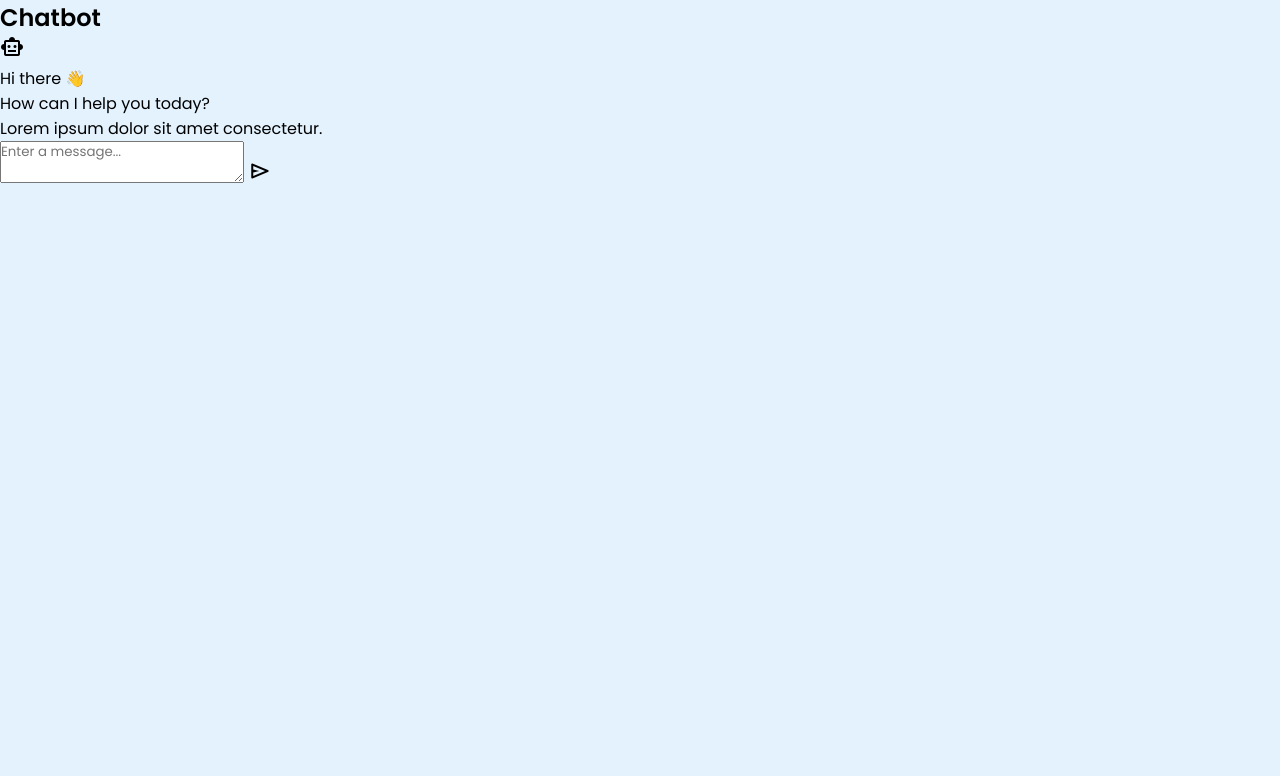
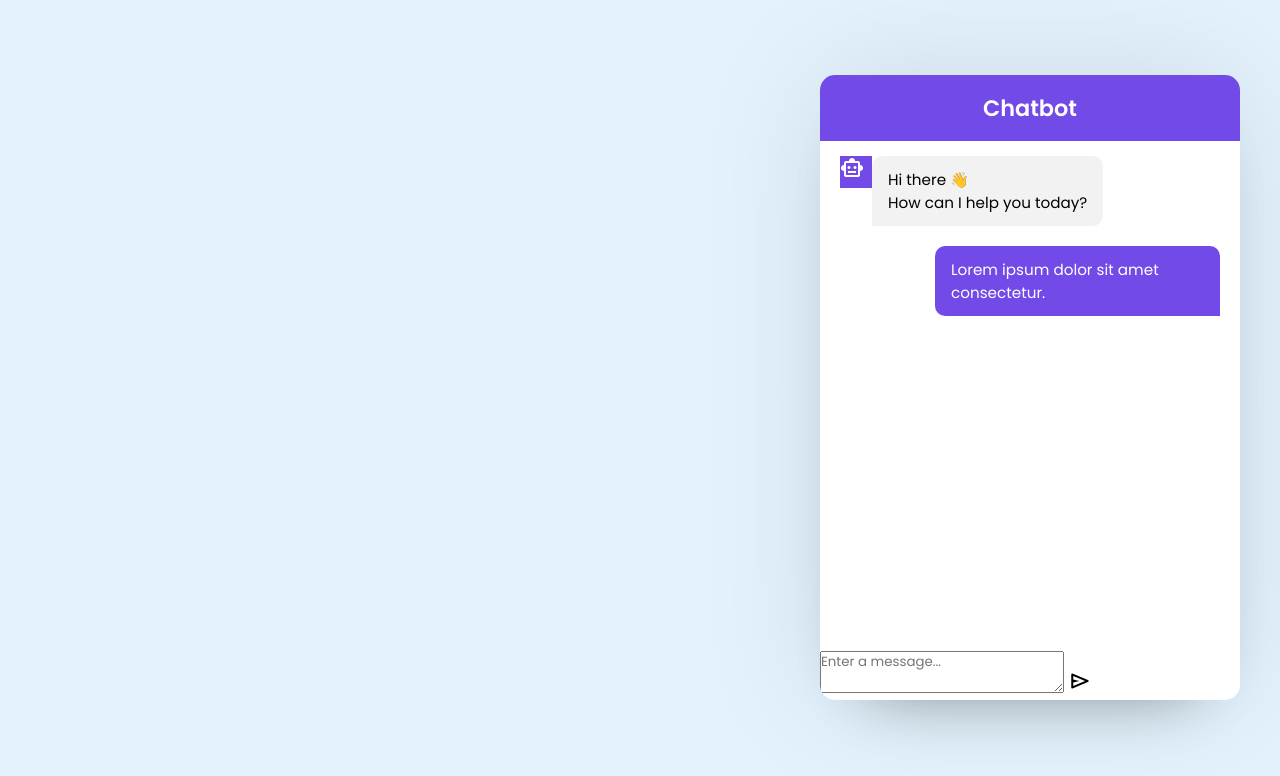
Before and after one commit to Khalidshv/Chatbot, a plain HTML site: page index.html in a window 1280 px wide. Drawn offline with nearby package versions, Linux system fonts and the light colour scheme.

Commit message:
Chatbot html and css ended

```diff
--- a/style.css
+++ b/style.css
@@ -9,3 +9,55 @@
 body {
   background: #E3F2FD;
 }
+.chatbot{
+    background: #fff;
+    width: 420px;
+    position: fixed;
+    overflow: hidden;
+    right: 40px;
+    bottom: 100px;
+    border-radius: 15px;
+    box-shadow: 0 0 128px 0 rgba(0,0,0,0.1),
+              0 32px 64px -48px rgba(0,0,0,0.5);
+}
+.chatbot header{
+    background: #724ae8;
+    padding: 16px 0px;
+    text-align: center;
+}
+.chatbot header h2{
+    color: #fff;
+    font-size: 1.4rem;
+}
+.chatbot .chatbox{
+    height: 510px;
+    overflow: hidden;
+    padding: 15px 20px 70px;
+}
+.chatbox .chat{
+    display: flex;
+}
+.chatbox .incoming span{
+    height: 32px;
+    width: 32px;
+    color: #fff;
+    background: #724ae8;
+}
+
+.chatbox .outgoing{
+    justify-content: flex-end;
+    margin: 20px 0;
+}
+.chatbox .chat p{
+    background: #724ae8;
+    color: #fff;
+    max-width: 75%;
+    font-size: 0.95rem;
+    border-radius: 10px 10px 0 10px;
+    padding: 12px 16px;
+}
+.chatbox .incoming p{
+    color: #000;
+    background: #f2f2f2;
+    border-radius: 10px 10px 10px 0;
+}
```
